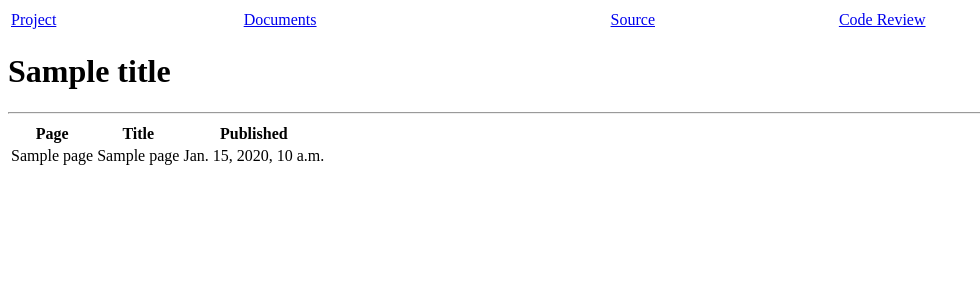
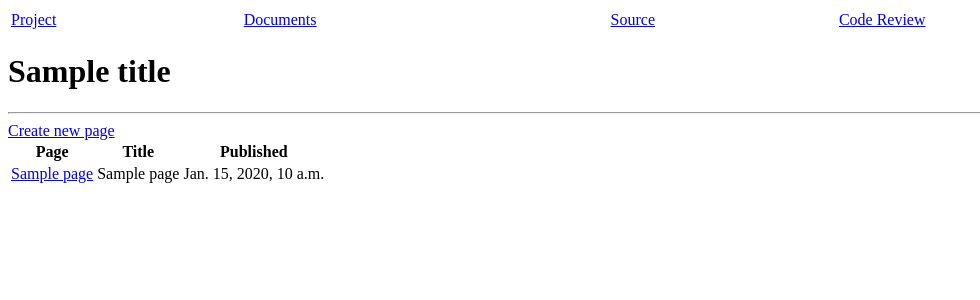
Before and after one commit to clsdaniel/iridium, a Django app: template wiki/templates/wiki_list.html in a window 1280 px wide. Shown: the top 300 px of the page, without its empty margins (0-980 px from the left). Run offline with Django 3.2, Linux system fonts and the light colour scheme; the template is opened without the code that fills it: most values are stand-ins (such as "Sample title", 1, 10 or a date in 2020).

Commit message:
Added links to wiki_list template for creating new wiki pages and viewing pages.

```diff
--- a/wiki/templates/wiki_list.html
+++ b/wiki/templates/wiki_list.html
@@ -3,11 +3,12 @@
 
 {% block contents %}
 <h1>{{ title }}</h2><hr/>
+<a href="/w/{{ pid }}/new">Create new page</a><br/>
 <table>
 <tr><th>Page</th><th>Title</th><th>Published</th></tr>
 {% for page in pages %}
 <tr>
-	<td>{{ page.name }}</td>
+	<td><a href="/w/{{ pid }}/{{ page.id }}">{{ page.name }}</a></td>
 	<td>{{ page.title }}</td>
 	<td>{{ page.published }}</td>
 </tr>
```
